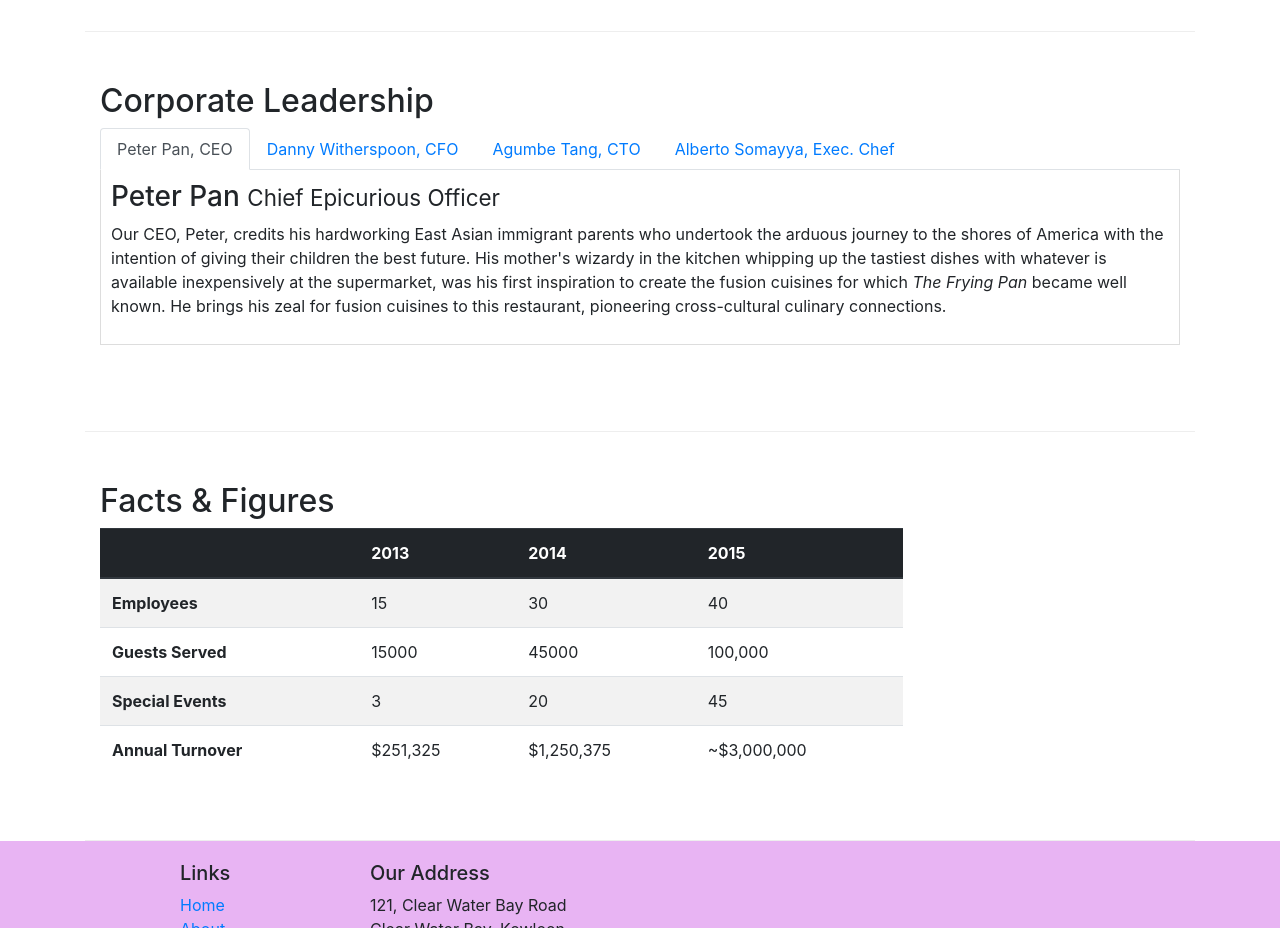
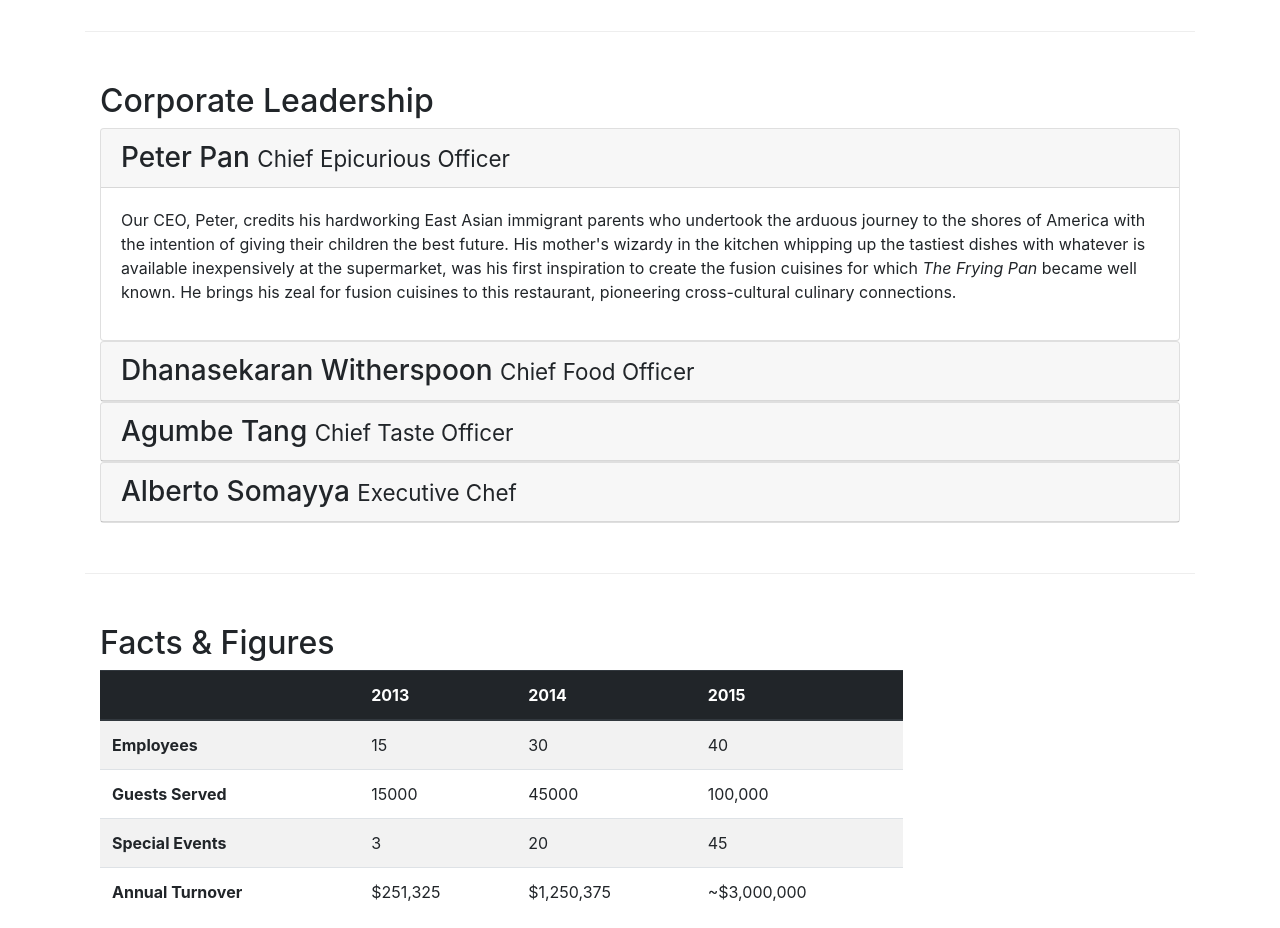
Before and after one commit to ali97730/Bootstrap-4, a website: page aboutus.html in a window 1280 px wide. Shown: the part 940-1868 px from the top of the page. Drawn offline with nearby package versions, Linux system fonts and the light colour scheme.

Commit message:
Accordians

```diff
--- a/aboutus.html
+++ b/aboutus.html
@@ -103,46 +103,80 @@
         <div class="row row-content ">
             <div class="col-12" >
                 <h2>Corporate Leadership</h2>
-                <ul class="nav nav-tabs">
-                    <li class="nav-item">
-                      <a class="nav-link active" href="#peter"
-                        role="tab" data-toggle="tab">Peter Pan, CEO</a>
-                    </li>
-                    <li class="nav-item">
-                      <a class="nav-link" href="#danny" role="tab"
-                        data-toggle="tab">Danny Witherspoon, CFO</a>
-                    </li>
-                    <li class="nav-item">
-                      <a class="nav-link" href="#agumbe"role="tab"
-                        data-toggle="tab">Agumbe Tang, CTO</a>
-                    </li>
-                    <li class="nav-item">
-                      <a class="nav-link" href="#alberto" role="tab"
-                        data-toggle="tab">Alberto Somayya, Exec. Chef</a>
-                    </li>
-                </ul>
+                <div  id="accordian">
 
-            <div class="tab-content">
-            <div role="tabpanel" class="tab-pane fade show active" id="peter">
-                <h3>Peter Pan <small>Chief Epicurious Officer</small></h3>
-                <p class=" d-none d-sm-block">Our CEO, Peter, credits his hardworking East Asian immigrant parents who undertook the arduous journey to the shores of America with the intention of giving their children the best future. His mother's wizardy in the kitchen whipping up the tastiest dishes with whatever is available inexpensively at the supermarket, was his first inspiration to create the fusion cuisines for which <em>The Frying Pan</em> became well known. He brings his zeal for fusion cuisines to this restaurant, pioneering cross-cultural culinary connections.</p>
-            </div>
-            <div role="tabpanel" class="tab-pane fade" id="danny">
-                <h3>Dhanasekaran Witherspoon <small>Chief Food Officer</small></h3>
-                <p class=" d-none d-sm-block">Our CFO, Danny, as he is affectionately referred to by his colleagues, comes from a long established family tradition in farming and produce. His experiences growing up on a farm in the Australian outback gave him great appreciation for varieties of food sources. As he puts it in his own words, <em>Everything that runs, wins, and everything that stays, pays!</em></p>
-            </div>
-            <div role="tabpanel" class="tab-pane fade " id="agumbe">
-                <h3>Agumbe Tang <small>Chief Taste Officer</small></h3>
-                <p class=" d-none d-sm-block">Blessed with the most discerning gustatory sense, Agumbe, our CTO, personally ensures that every dish that we serve meets his exacting tastes. Our chefs dread the tongue lashing that ensues if their dish does not meet his exacting standards. He lives by his motto, <em>You click only if you survive my lick.</em></p>
-             </div>
-             <div role="tabpanel" class="tab-pane fade " id="alberto">
-                 <h3>Alberto Somayya <small>Executive Chef</small></h3>
-                <p class=" d-none d-sm-block">Award winning three-star Michelin chef with wide International experience having worked closely with whos-who in the culinary world, he specializes in creating mouthwatering Indo-Italian fusion experiences. He says, <em>Put together the cuisines from the two craziest cultures, and you get a winning hit! Amma Mia!</em></p>
+                    <div class="card">
+                        <div class="card-header" role="tab" id="peterhead">
+                        <h3 class="mb-0">
+                            <a data-toggle="collapse" data-target="#peter"  data-parent="#accordion">
+                            Peter Pan <small>Chief Epicurious Officer</small>
+                            </a>
+                        </h3>
+                        </div>
+                        <div class="collapse show" id="peter">
+                            <div class="card-body">
+                                <p class=" d-none d-sm-block">Our CEO, Peter, credits his hardworking East Asian immigrant parents who undertook the arduous journey to the shores of America with the intention of giving their children the best future. His mother's wizardy in the kitchen whipping up the tastiest dishes with whatever is available inexpensively at the supermarket, was his first inspiration to create the fusion cuisines for which <em>The Frying Pan</em> became well known. He brings his zeal for fusion cuisines to this restaurant, pioneering cross-cultural culinary connections.</p>
+
+                            </div>
+                        </div>
+                    </div>
+
+
+                    <div class="card">
+                        <div class="card-header" role="tab" id="dannyhead">
+                        <h3 class="mb-0">
+                            <a class="collapsed" data-toggle="collapse" data-target="#danny" data-parent="#accordion">
+                            Dhanasekaran Witherspoon <small>Chief Food Officer</small>
+                            </a>
+                        </h3>
+                    </div>
+                    <div class="collapse" id="danny" >
+                        <div class="card-body">
+                            <p class=" d-none d-sm-block">Our CFO, Danny, as he is affectionately referred to by his colleagues, comes from a long established family tradition in farming and produce. His experiences growing up on a farm in the Australian outback gave him great appreciation for varieties of food sources. As he puts it in his own words, <em>Everything that runs, wins, and everything that stays, pays!</em></p>
+
+                        </div>
+                    </div>
+                </div>
+                <div class="card">
+                        <div class="card-header" role="tab" id="agumbehead">
+                        <h3 class="mb-0">
+                            <a class="collapsed" data-toggle="collapse" data-target="#agumbe" data-parent="#accordion">
+                            Agumbe Tang <small>Chief Taste Officer</small>
+                            </a>
+                        </h3>
+                    </div>
+                    <div class="collapse" id="agumbe" >
+                        <div class="card-body">
+                            <p class=" d-none d-sm-block">Blessed with the most discerning gustatory sense, Agumbe, our CTO, personally ensures that every dish that we serve meets his exacting tastes. Our chefs dread the tongue lashing that ensues if their dish does not meet his exacting standards. He lives by his motto, <em>You click only if you survive my lick.</em></p>
+
+                        </div>
+                    </div>
+                </div>
+                <div class="card">
+                        <div class="card-header" role="tab" id="albertohead">
+                        <h3 class="mb-0">
+                            <a class="collapsed" data-toggle="collapse" data-target="#alberto" data-parent="#accordion">
+                            Alberto Somayya <small>Executive Chef</small>
+                            </a>
+                        </h3>
+                    </div>
+                    <div class="collapse" id="alberto" >
+                        <div class="card-body">
+                            <p class=" d-none d-sm-block">Award winning three-star Michelin chef with wide International experience having worked closely with whos-who in the culinary world, he specializes in creating mouthwatering Indo-Italian fusion experiences. He says, <em>Put together the cuisines from the two craziest cultures, and you get a winning hit! Amma Mia!</em></p>
+
+                        </div>
+                    </div>
+                </div>
+
+
+
+
+
+
+
+                </div>
             </div>
         </div>
-        </div>
-
-       </div>
 
        <div class="row row-content">
            <div class="col-12 col-sm-9">
```
